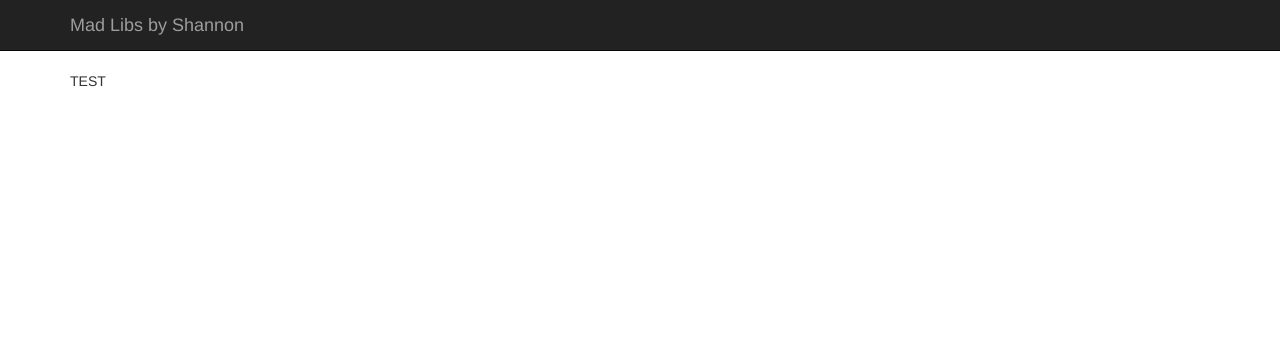
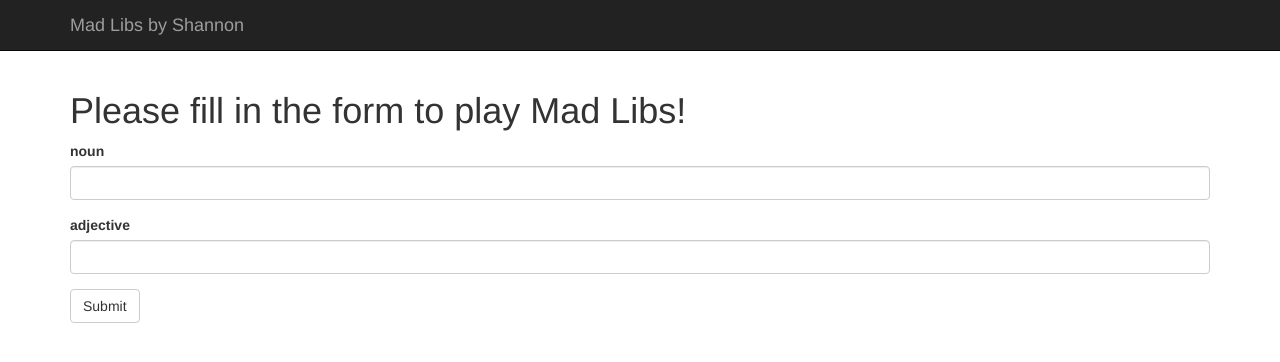
Before and after one commit to tsaltas/mad-libs, a Flask app: page / in a window 1280 px wide. Shown: the top 362 px of the page. Run offline with Flask 2, Linux system fonts and the light colour scheme; some libraries are stand-ins or nearby versions.

Commit message:
completed input form with hardcoded story and words

```diff
--- /dev/null
+++ b/mad_libs/static/story.txt
@@ -0,0 +1 @@
+This game is really fun.
--- a/mad_libs/templates/base.html
+++ b/mad_libs/templates/base.html
@@ -30,7 +30,7 @@
                         <span class="icon-bar"></span>
                         <span class="icon-bar"></span>
                     </button>
-                    <a class="navbar-brand" href="{{ url_for('index') }}">Mad Libs by Shannon</a>
+                    <a class="navbar-brand" href="{{ url_for('input_form') }}">Mad Libs by Shannon</a>
                 </div>
                 <div class="collapse navbar-collapse">
                     <ul class="nav navbar-nav navbar-right">
--- /dev/null
+++ b/mad_libs/templates/display_story.html
@@ -0,0 +1,6 @@
+{% extends "base.html" %}
+{% block content %}
+
+{{ story }}
+
+{% endblock %}
--- /dev/null
+++ b/mad_libs/templates/input_form.html
@@ -0,0 +1,20 @@
+{% extends "base.html" %}
+
+{% block content %}
+<h1>
+    Please fill in the form to play Mad Libs!
+</h1>
+
+<form role="form" method="POST">
+
+	{% for word in inputs %}
+	    <div class="form-group">
+	        <label for={{ word[0] }}>{{ word[1] }}</label>
+	        <input type="text" class="form-control" id="word_input" name={{ word[0] }} required>
+	    </div>
+	{% endfor %}
+
+	<button type="submit" class="btn btn-default">Submit</button>
+
+</form>
+{% endblock %}
--- a/mad_libs/views.py
+++ b/mad_libs/views.py
@@ -1,7 +1,25 @@
-from flask import render_template
+from flask import render_template, request, redirect, url_for
 
 from mad_libs import app
 
-@app.route("/")
-def index():
-    return render_template("index.html")
+
+@app.route("/", methods=["GET"])
+def input_form():
+	input_list = [('1','noun'), ('4','adjective')]
+	return render_template("input_form.html", inputs=input_list)
+
+@app.route("/", methods=["POST"])
+def display_story():
+	filename = "mad_libs/static/story.txt"
+
+	with open(filename, "r") as f:
+		story_text = f.read().strip()
+
+	story_text = story_text.strip()
+	story_text = story_text.split()
+	story_text[1] = request.form["1"]
+	story_text[4] = request.form["4"]
+	story_text = ' '.join(story_text)
+	story_text = story_text + '.'
+
+	return render_template("display_story.html", story=story_text)
```
Also changed, not shown: 1 other file.
